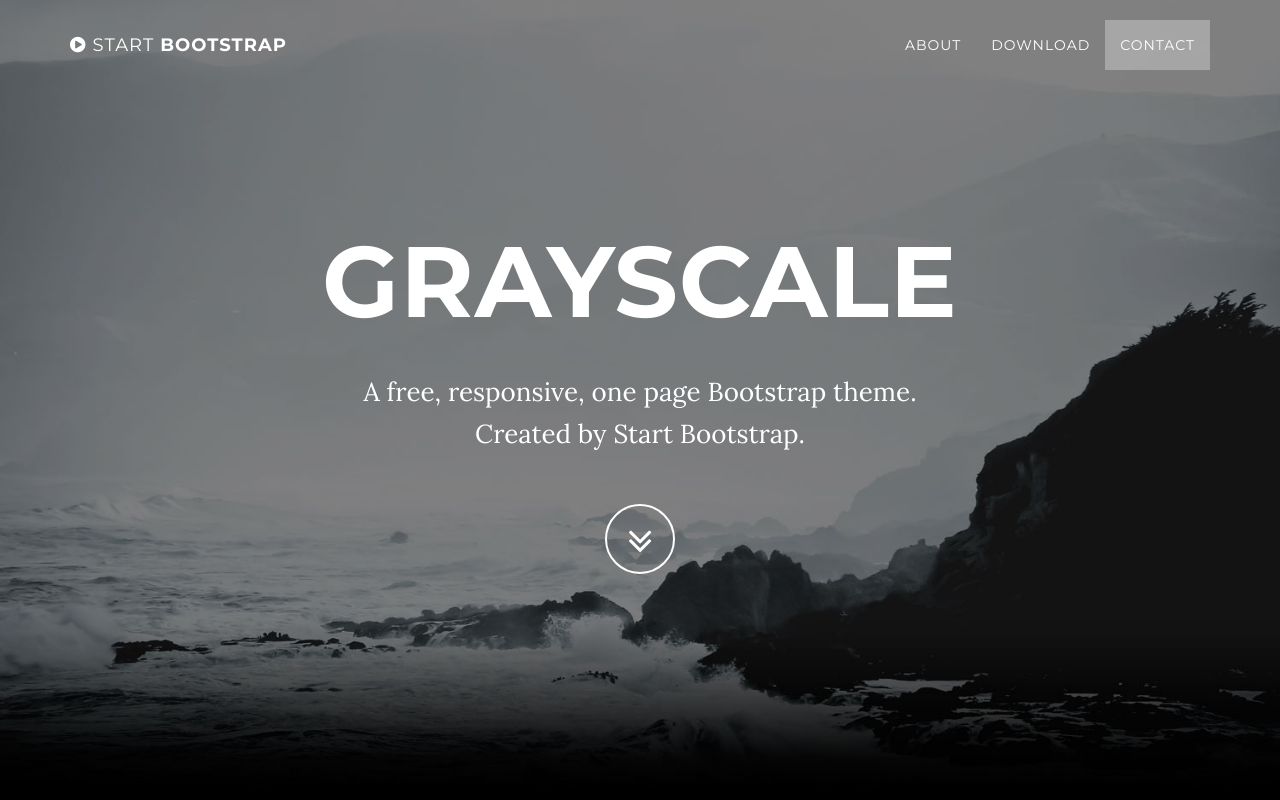
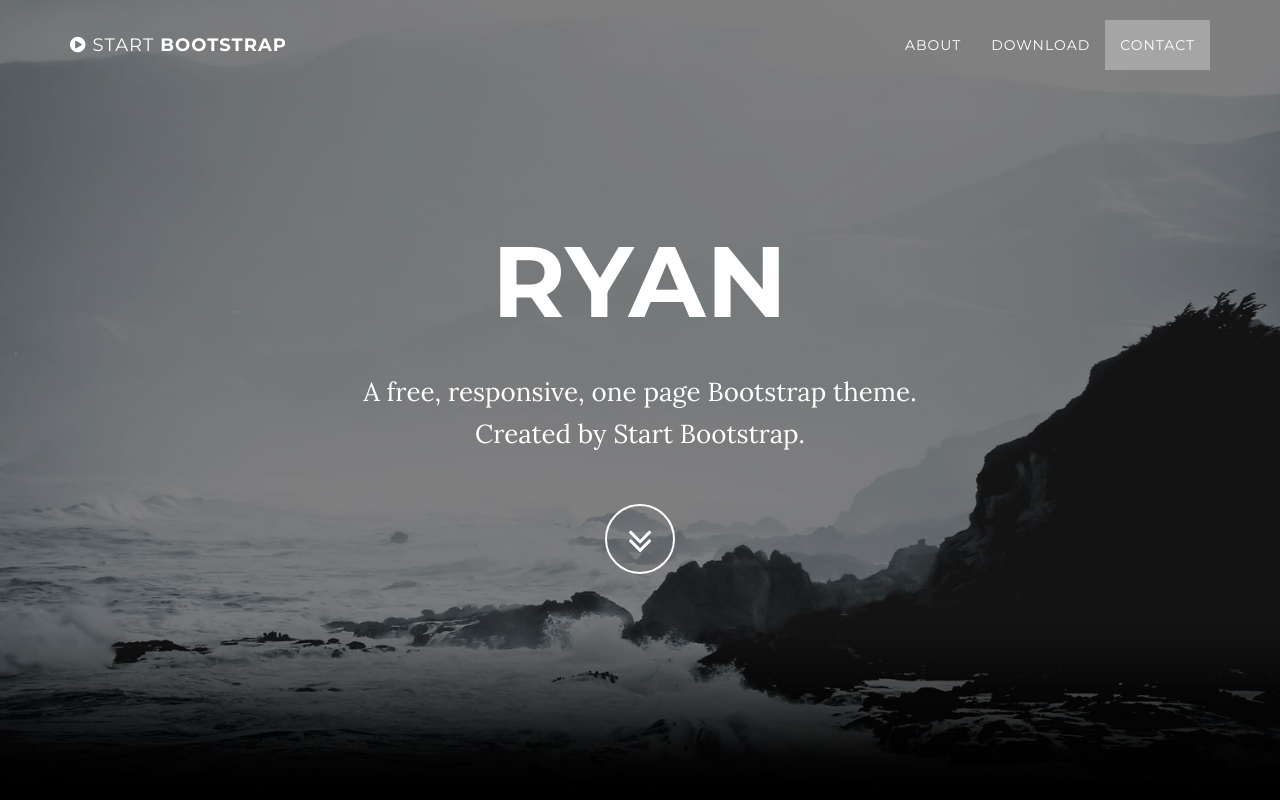
Before and after one commit to Ryanp34/Ryanp34.github.io, a website: page index.html in a window 1280 px wide. Shown: the top 800 px of the page. Drawn offline with nearby package versions, Linux system fonts and the light colour scheme; some packages are replaced by stand-ins of ours.

Commit message:
added ryan

```diff
--- a/index.html
+++ b/index.html
@@ -9,7 +9,7 @@
     <meta name="description" content="">
     <meta name="author" content="">
 
-    <title>Grayscale - Start Bootstrap Theme</title>
+    <title>Ryan</title>
 
     <!-- Bootstrap Core CSS -->
     <link href="vendor/bootstrap/css/bootstrap.min.css" rel="stylesheet">
@@ -74,7 +74,7 @@
             <div class="container">
                 <div class="row">
                     <div class="col-md-8 col-md-offset-2">
-                        <h1 class="brand-heading">Grayscale</h1>
+                        <h1 class="brand-heading">Ryan</h1>
                         <p class="intro-text">A free, responsive, one page Bootstrap theme.
                             <br>Created by Start Bootstrap.</p>
                         <a href="#about" class="btn btn-circle page-scroll">
```
